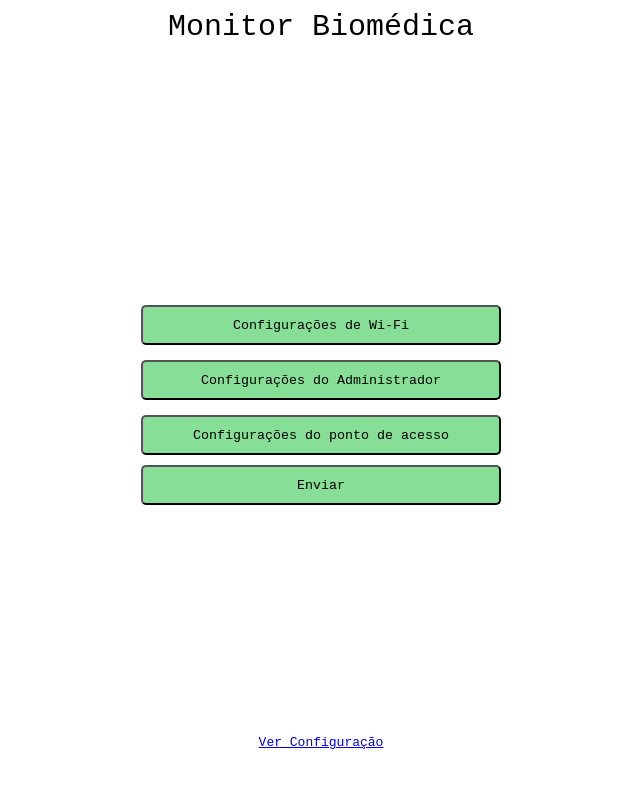
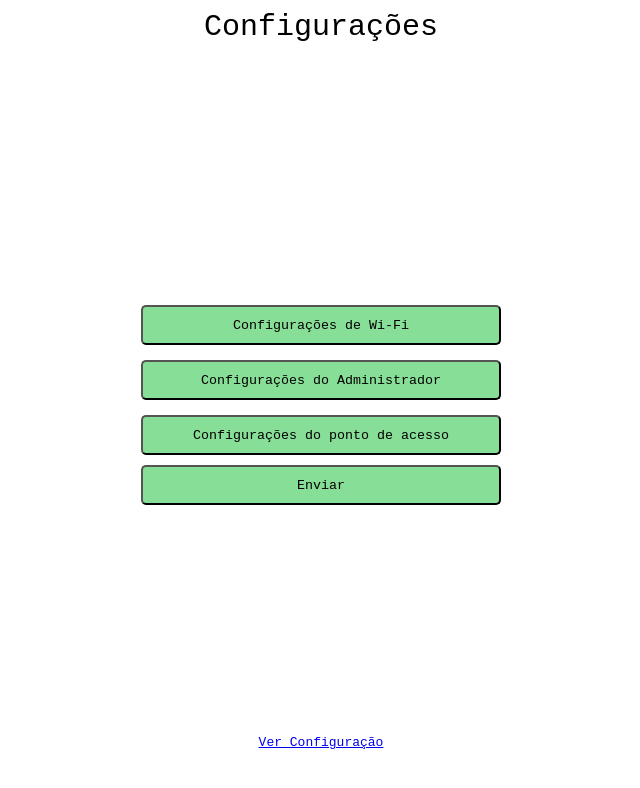
Before and after one commit to lucas-inacio/esqueleto_esp8266, a plain HTML site: page web/index.html in a window 1280 px wide. Shown: the whole page, without its empty margins (319-959 px from the left). Drawn offline with Linux system fonts and the light colour scheme.

Commit message:
Título da página atualizado

```diff
--- a/web/index.html
+++ b/web/index.html
@@ -7,7 +7,7 @@
         <link rel="stylesheet" href="/css/default.css">
     </head>
     <body>
-        <div class="header">Monitor Biomédica</div>
+        <div class="header">Configurações</div>
         <div class="container">
             <form id="form" action="/update" method="POST">
                 <div class="collapsable">
```
Also changed, not shown: 1 other file.
